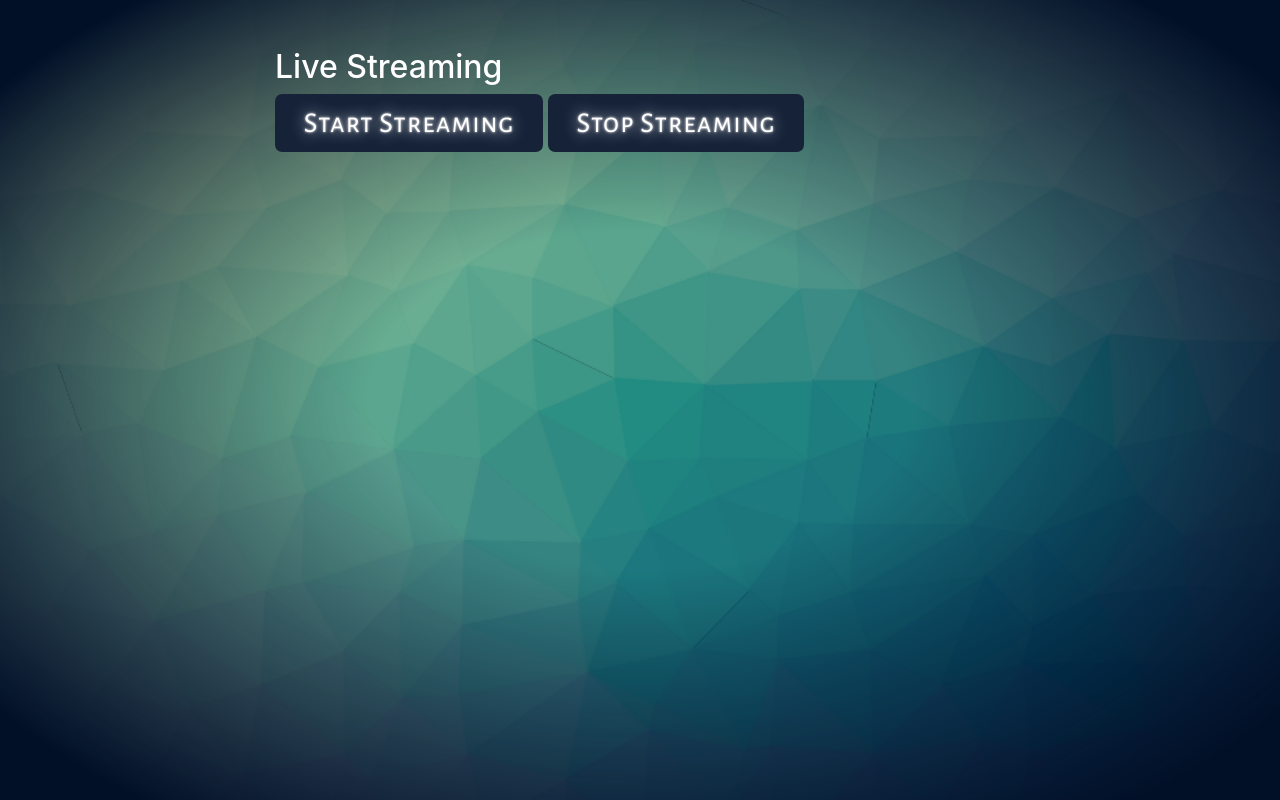
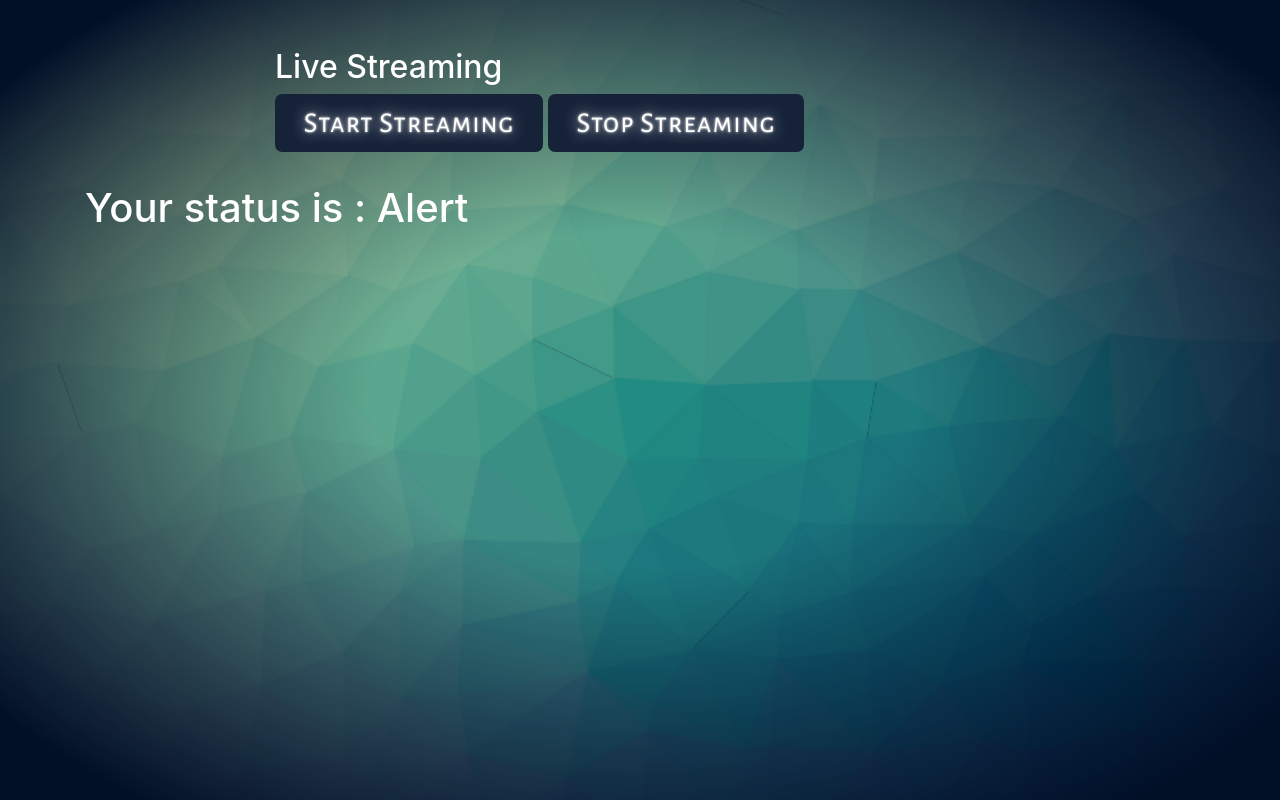
Before and after one commit to ankitoscar/anxdoc, a Django app: page / in a window 1280 px wide. Run offline with Django 3.2, Linux system fonts and the light colour scheme; some libraries are stand-ins or nearby versions.

Commit message:
Added user status message

```diff
--- a/app/home/views.py
+++ b/app/home/views.py
@@ -12,13 +12,19 @@ import cv2
 from PIL import Image
 
 
-global result, model
+global result, model, output
+result = 0
+output = {
+    0: 'Alert',
+    1: 'Non Vigilant',
+    2: 'Tired'
+}
 model = tf.keras.models.load_model(settings.MODEL_PATH)
 print('Model loaded !!!')
 
-@gzip.gzip_page
-def home(request):
-    return render(request, 'home/homepage.html')
+# @gzip.gzip_page
+# def home(request):
+#     return render(request, 'home/homepage.html', {'result' : output[result]})
 
 #to capture video class
 class VideoCamera(object):
@@ -50,6 +56,7 @@ class VideoCamera(object):
         """
         try:
             image = self.frame
+            print(image.shape)
             detector = MTCNN()
             detections = detector.detect_faces(image)
 
@@ -58,6 +65,7 @@ class VideoCamera(object):
                 cv2.rectangle(image, (x,y), (x+width,y+height), (0,155,255), 2)
                 global result
                 result = self.predict(image, (x, y, width, height)) # result of prediction
+                print(result) # 0: alert, 1 : non-vigilant, 2 : tired
 
             _, jpeg = cv2.imencode('.jpg', image)
             return jpeg.tobytes()
@@ -81,6 +89,7 @@ class VideoCamera(object):
         face_image = Image.fromarray(face_array)
         face_image = face_image.resize((175, 175)) # resizing image to required resolution
         face = np.asarray(face_image)
+        face = face / 255
 
         return np.argmax(model.predict(face.reshape(self.input_size)))
 
@@ -98,3 +107,7 @@ def video_feed(request):
         return StreamingHttpResponse(gen(cam), content_type="multipart/x-mixed-replace;boundary=frame")
     except:
         pass
+
+@gzip.gzip_page
+def home(request):
+    return render(request, 'home/homepage.html', {'result' : output[result]})
--- a/app/templates/home/homepage.html
+++ b/app/templates/home/homepage.html
@@ -178,7 +178,9 @@ body {
                   </p>
                 </div>
               </div>
-
+              <p>
+                <h1>Your status is : {{ result }}</h1>
+              </p>
             </div>
           </div>
         </div>
```
